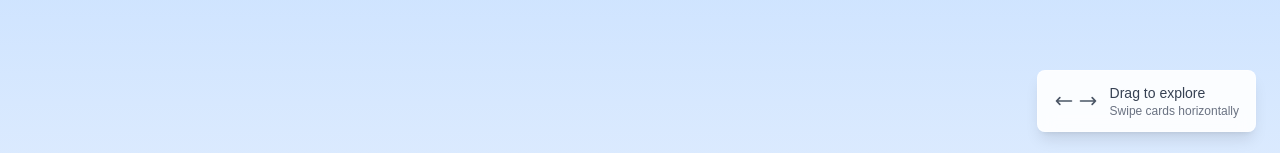
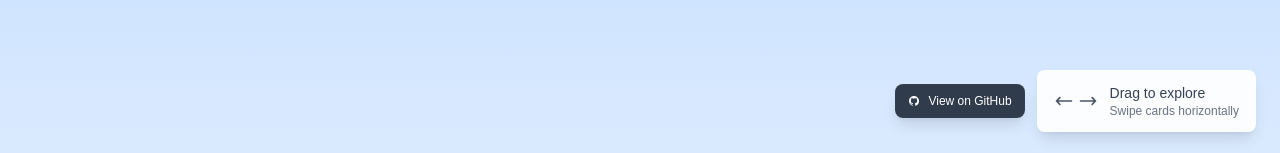
Before and after one commit to nicvazquezdev/digital-nomad-journey, a Next.js app: page / in a window 1280 px wide. Shown: the part 644-797 px from the top of the page. Built offline with nearby package versions, Linux system fonts and the light colour scheme; no server answers.

Commit message:
add GitHub link component and update Home layout: integrate GitHubLink for project source access and adjust DragHint positioning for improved UI organization

```diff
--- a/app/components/DragHint.tsx
+++ b/app/components/DragHint.tsx
@@ -1,6 +1,6 @@
 export default function DragHint() {
   return (
-    <div className="absolute bottom-6 right-6 bg-white/90 backdrop-blur-sm rounded-lg px-4 py-3 shadow-lg border border-white/50 max-w-xs">
+    <div className="bg-white/90 backdrop-blur-sm rounded-lg px-4 py-3 shadow-lg border border-white/50 max-w-xs">
       <div className="flex items-center gap-3">
         <div className="flex items-center gap-1">
           {/* Drag icon */}
--- /dev/null
+++ b/app/components/GitHubLink.tsx
@@ -0,0 +1,28 @@
+"use client";
+
+export default function GitHubLink() {
+  return (
+    <a
+      href="https://github.com/nicvazquezdev/digital-nomad-journey"
+      target="_blank"
+      rel="noopener noreferrer"
+      className="inline-flex items-center gap-2 px-3 py-2 bg-gray-800/90 backdrop-blur-sm rounded-lg text-white hover:bg-gray-700/90 hover:text-white transition-all duration-300 text-xs font-medium border border-gray-700/50 hover:border-gray-600/50 shadow-lg"
+      aria-label="View project source code on GitHub"
+    >
+      <svg
+        className="w-3 h-3"
+        fill="currentColor"
+        viewBox="0 0 24 24"
+        aria-hidden="true"
+      >
+        <path
+          fillRule="evenodd"
+          d="M12 2C6.477 2 2 6.484 2 12.017c0 4.425 2.865 8.18 6.839 9.504.5.092.682-.217.682-.483 0-.237-.008-.868-.013-1.703-2.782.605-3.369-1.343-3.369-1.343-.454-1.158-1.11-1.466-1.11-1.466-.908-.62.069-.608.069-.608 1.003.07 1.531 1.032 1.531 1.032.892 1.53 2.341 1.088 2.91.832.092-.647.35-1.088.636-1.338-2.22-.253-4.555-1.113-4.555-4.951 0-1.093.39-1.988 1.029-2.688-.103-.253-.446-1.272.098-2.65 0 0 .84-.27 2.75 1.026A9.564 9.564 0 0112 6.844c.85.004 1.705.115 2.504.337 1.909-1.296 2.747-1.027 2.747-1.027.546 1.379.202 2.398.1 2.651.64.7 1.028 1.595 1.028 2.688 0 3.848-2.339 4.695-4.566 4.943.359.309.678.92.678 1.855 0 1.338-.012 2.419-.012 2.747 0 .268.18.58.688.482A10.019 10.019 0 0022 12.017C22 6.484 17.522 2 12 2z"
+          clipRule="evenodd"
+        />
+      </svg>
+      <span className="hidden sm:inline">View on GitHub</span>
+      <span className="sm:hidden">GitHub</span>
+    </a>
+  );
+}
--- a/app/components/MainTitle.tsx
+++ b/app/components/MainTitle.tsx
@@ -16,7 +16,7 @@
 
   return (
     <div
-      className={`fixed top-8 left-1/2 transform -translate-x-1/2 z-30 transition-all duration-500 ease-out ${
+      className={`fixed top-8 left-1/2 transform -translate-x-1/2 z-30 transition-all duration-500 ease-out w-full ${
         isVisible ? "opacity-100 translate-y-0" : "opacity-0 -translate-y-8"
       }`}
     >
--- a/app/page.tsx
+++ b/app/page.tsx
@@ -8,6 +8,7 @@
 import FloatingCardsContainer from "./components/FloatingCardsContainer";
 import DigitalNomadModal from "./components/DigitalNomadModal";
 import DragHint from "./components/DragHint";
+import GitHubLink from "./components/GitHubLink";
 import MainTitle from "./components/MainTitle";
 import { type CountryData, countries } from "./data/countries";
 
@@ -152,7 +153,11 @@
           dismissedCards={dismissedCards}
         />
 
-        <DragHint />
+        {/* Bottom UI elements */}
+        <div className="absolute bottom-6 right-6 flex items-center gap-3">
+          <GitHubLink />
+          <DragHint />
+        </div>
       </section>
 
       <div
```
